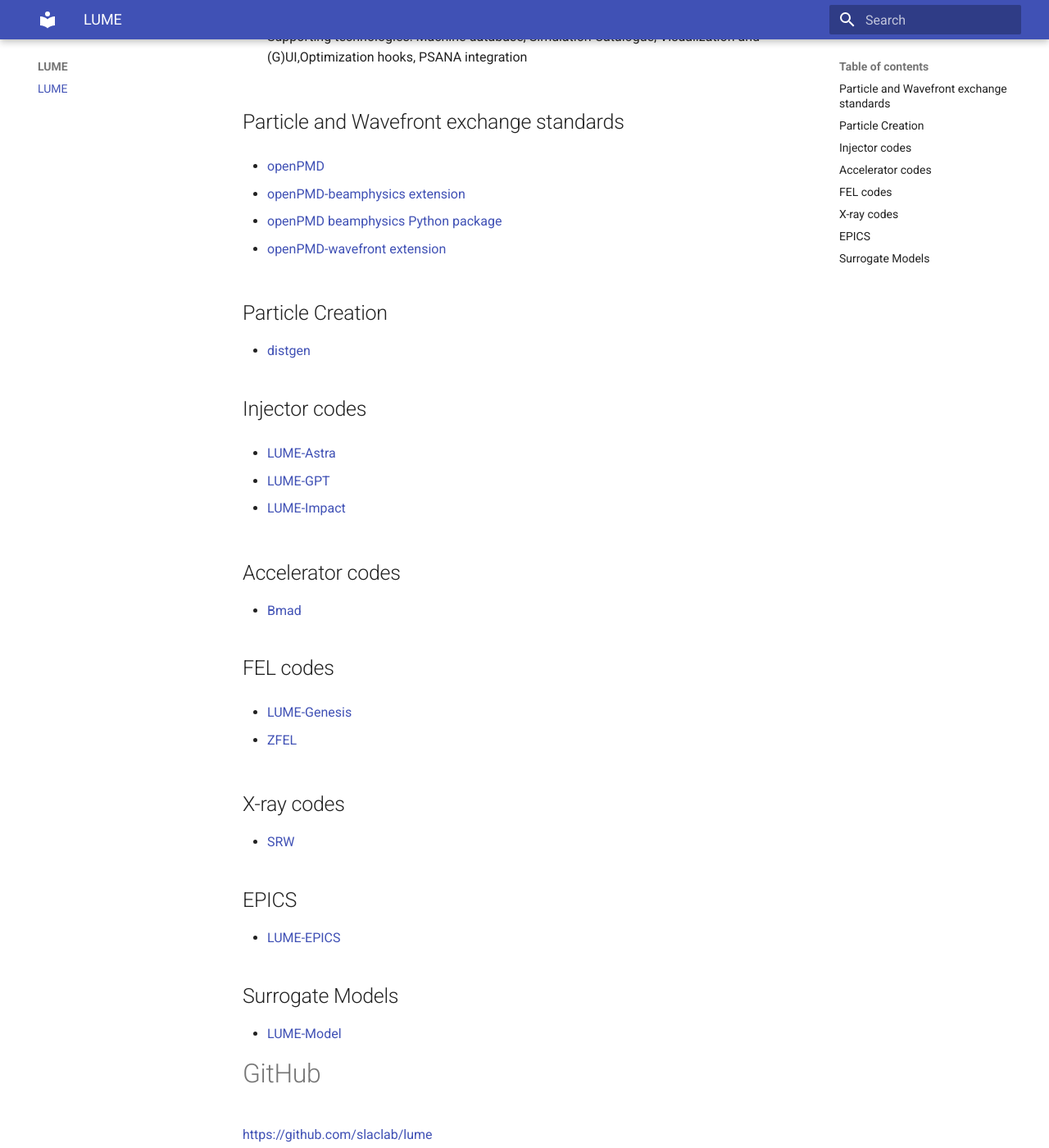
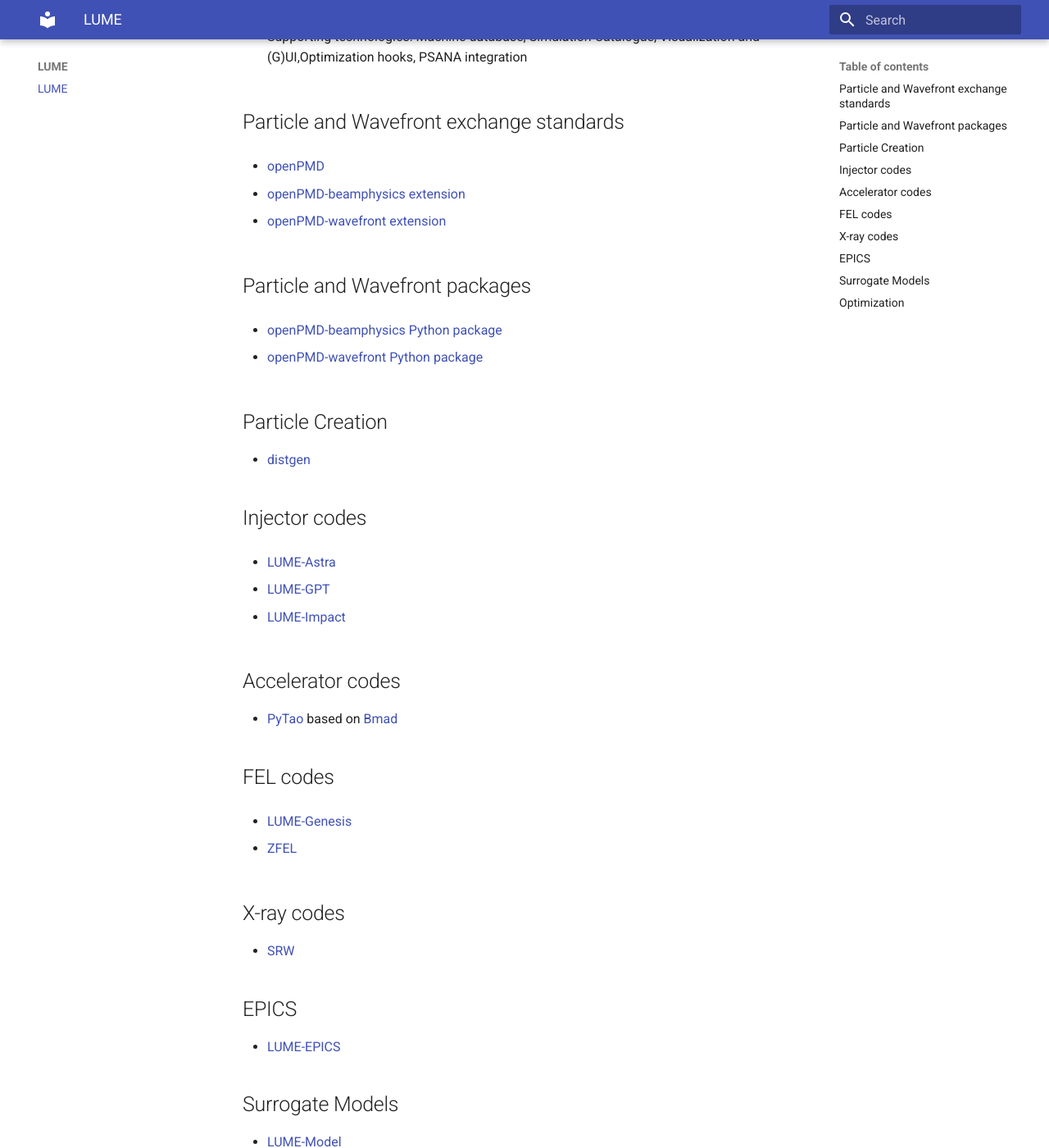
Before and after one commit to slaclab/lume, an MkDocs documentation site: the page built from docs/index.md, in a window 1280 px wide and 1400 px high, scrolled down 375 px. Shown: the whole window at 82% size. Built offline with MkDocs 1.6.1 and Material for MkDocs 9.7.7, drawn with Linux system fonts in a browser that asks for light colours.

Commit message:
update docs index

```diff
--- a/docs/index.md
+++ b/docs/index.md
@@ -20,12 +20,15 @@
 
 - [openPMD](https://github.com/openPMD/openPMD-standard)
 
-- [openPMD-beamphysics extension](https://github.com/DavidSagan/openPMD-standard/blob/EXT_BeamPhysics/EXT_BeamPhysics.md)
-
-- [openPMD beamphysics Python package](https://github.com/ChristopherMayes/openPMD-beamphysics)
+- [openPMD-beamphysics extension](https://github.com/openPMD/openPMD-standard/blob/upcoming-2.0.0/EXT_BeamPhysics.md)
 
 - [openPMD-wavefront extension](https://github.com/openPMD/openPMD-standard/blob/upcoming-2.0.0/EXT_Wavefront.md)
 
+## Particle and Wavefront packages
+
+- [openPMD-beamphysics Python package](https://github.com/ChristopherMayes/openPMD-beamphysics)
+
+- [openPMD-wavefront Python package](https://github.com/LUME-SIMEX/openPMD-wavefront)
 
 ## Particle Creation
 
@@ -42,7 +45,7 @@
 
 ## Accelerator codes
 
-- [Bmad](https://www.classe.cornell.edu/bmad/)
+- [PyTao](https://github.com/bmad-sim/pytao) based on [Bmad](https://www.classe.cornell.edu/bmad/)
 
 ## FEL codes
 
@@ -63,8 +66,6 @@
 - [LUME-Model](https://github.com/slaclab/lume-model)
 
 
+## Optimization
 
-
-# GitHub
-
-[https://github.com/slaclab/lume](https://github.com/slaclab/lume)
+- [Xopt](https://github.com/ChristopherMayes/Xopt)
```
